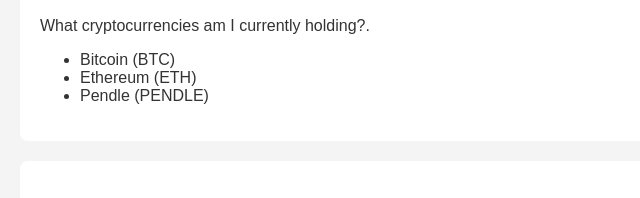
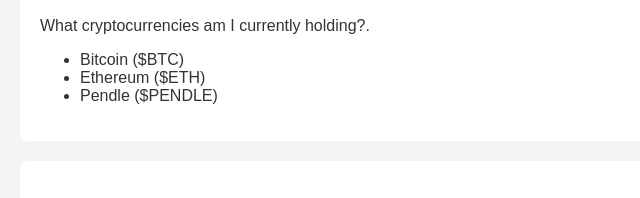
Before and after one commit to ilyooon/tradingjourney, a plain HTML site: page index.html in a window 1280 px wide. Shown: the part 225-423 px from the top of the page, 0-640 px from the left. Drawn offline with Linux system fonts and the light colour scheme.

Commit message:
Update index.html

```diff
--- a/index.html
+++ b/index.html
@@ -23,9 +23,9 @@
         <p>What cryptocurrencies am I currently holding?.</p>
         <!-- Example list -->
         <ul>
-            <li>Bitcoin (BTC)</li>
-            <li>Ethereum (ETH)</li>
-            <li>Pendle (PENDLE)</li>
+            <li>Bitcoin ($BTC)</li>
+            <li>Ethereum ($ETH)</li>
+            <li>Pendle ($PENDLE)</li>
         </ul>
     </section>
 
```
